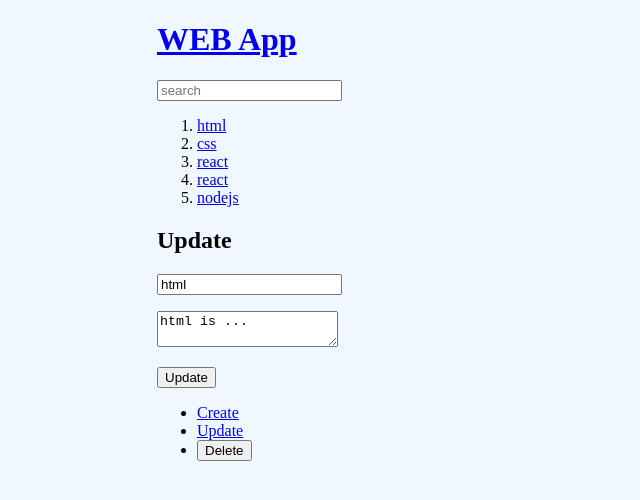
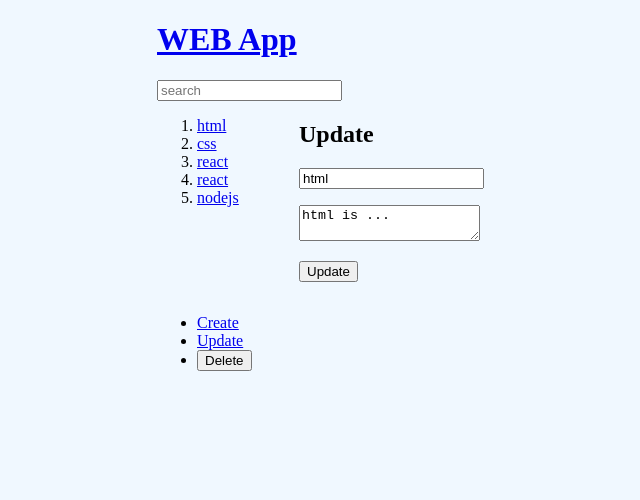
Before and after one commit to Sminky1170/elice-theory, a Next.js app in the folder 0403/: page /update/1 in a window 1280 px wide. Shown: the top 500 px of the page, without its empty margins (57-697 px from the left). Built offline with nearby package versions, Linux system fonts and the light colour scheme; data requests are answered from the project's data file.

Commit message:
그리드 기능 구현

```diff
--- a/0403/components/layout.js
+++ b/0403/components/layout.js
@@ -2,6 +2,7 @@ import Link from 'next/link'
 import { useRouter } from 'next/router';
 import { useEffect,useState } from 'react';
 import Container from '@mui/material/Container';
+import { Grid } from '@mui/material';
 export default function Layout({children}) {
   const [topics, setTopics] = useState([]);
   const router = useRouter();
@@ -37,12 +38,18 @@ export default function Layout({children}) {
       <Container maxWidth="md">
         <h1><Link href="/">WEB App</Link></h1>
         <input type="text" placeholder="search" />
+        <Grid container>
+          <Grid item md={2} xs={12}>
             <ol>
               {lis}
             </ol>
+          </Grid>
+          <Grid item md={10} xs={12}>
             <article>
                 {children}
             </article>
+          </Grid>
+        </Grid>
         <ul>
           <li><Link href="/create">Create</Link></li>
           {contextUI}
```
Lines whose indentation alone changed are shown as unchanged.
